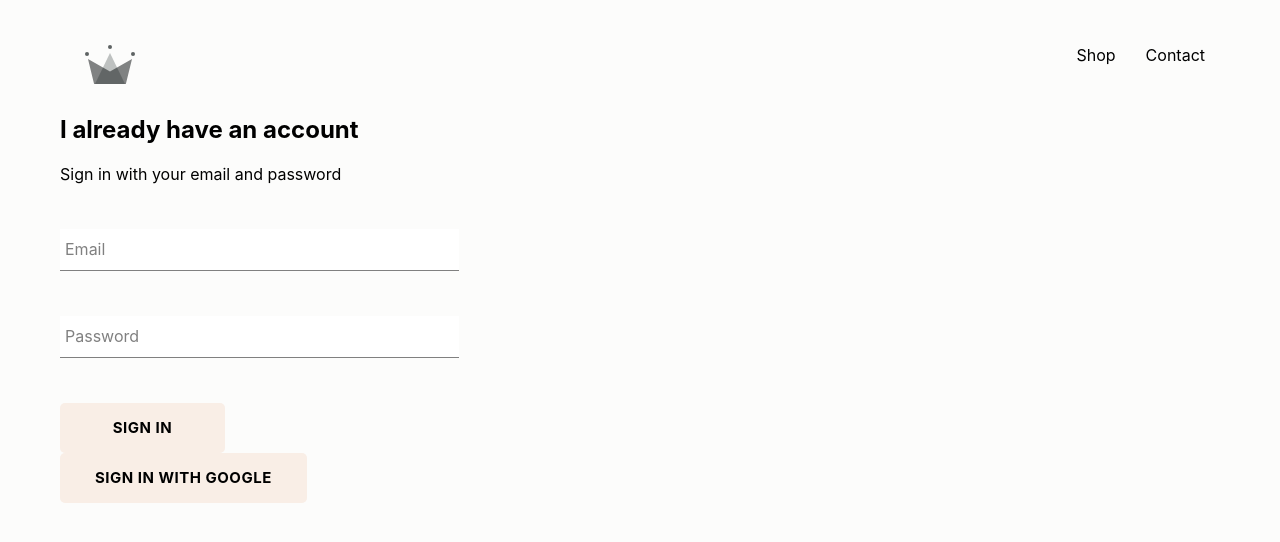
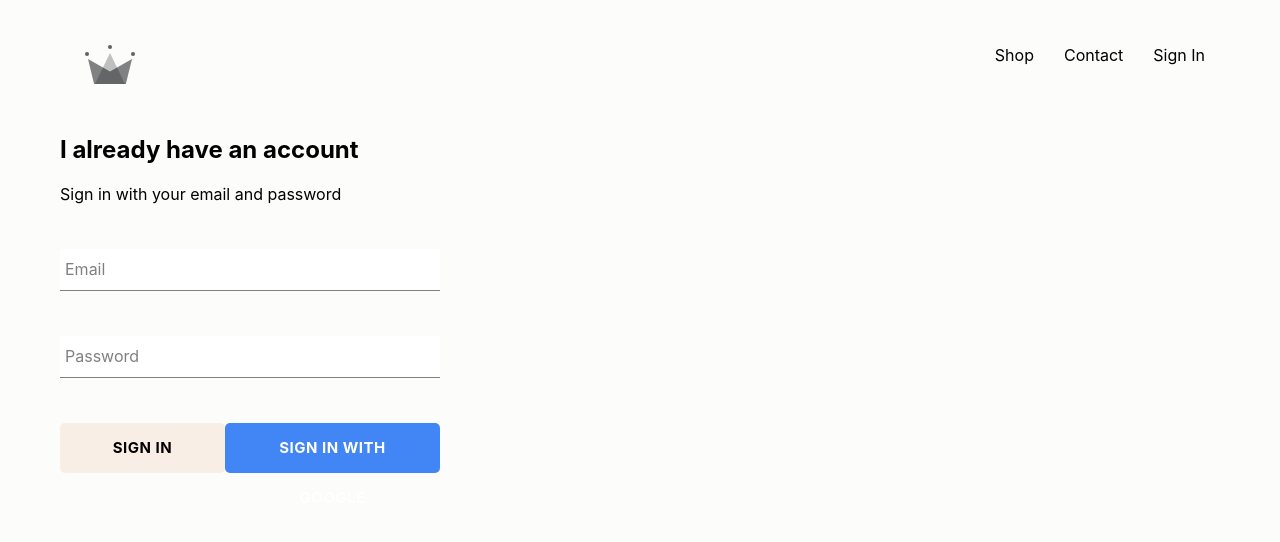
Before and after one commit to henron1/ECommerce-FullStack, a React (Create React App) app in the folder ecommerce/: page /signin in a window 1280 px wide. Shown: the top 542 px of the page. Built offline with nearby package versions, Linux system fonts and the light colour scheme; no server answers.

Commit message:
updates signin, introduced firebase auth persistance

```diff
--- a/ecommerce/src/App.css
+++ b/ecommerce/src/App.css
@@ -1,10 +1,15 @@
 body {
-	font-family: -apple-system, Roboto, Oxygen, Ubuntu, Cantarell, "Fira Sans", "Droid Sans", "Helvetica Neue", sans-serif;;
+	font-family: -apple-system, Roboto, Oxygen, Ubuntu, Cantarell, "Fira Sans",
+		"Droid Sans", "Helvetica Neue", sans-serif;
 	padding: 20px 60px;
-	background-color:rgb(252,252,251) ;
+	background-color: rgb(252, 252, 251);
 }
 
 a {
 	text-decoration: none;
 	color: black;
 }
+
+* {
+	box-sizing: border-box;
+}
--- a/ecommerce/src/App.js
+++ b/ecommerce/src/App.js
@@ -24,7 +24,6 @@
 		//subscriber to persist user session
 		this.unsubscribeFromAuth = auth.onAuthStateChanged((user) => {
 			this.setState({ currentUser: user });
-			console.log(user);
 		});
 	}
 
@@ -36,7 +35,7 @@
 	render() {
 		return (
 			<div>
-				<Header />
+				<Header currentUser={this.state.currentUser} />
 				<Switch>
 					<Route exact path="/" component={HomePage} />
 					<Route path="/shop" component={ShopPage} />
--- a/ecommerce/src/components/custom-button/custom-button.component.jsx
+++ b/ecommerce/src/components/custom-button/custom-button.component.jsx
@@ -1,10 +1,14 @@
-import React from 'react';
-import './custom-button.styles.scss'
+import React from "react";
+import "./custom-button.styles.scss";
 // pull children off props that are passed into button and then destructure other props and spread that into our buton.
-const CustomButton = ({ children, ...otherProps }) => (
-    <button className='custom-button' {...otherProps} type="submit">
-        {children}
-    </button>
-)
+const CustomButton = ({ children, isGoogleSignIn, ...otherProps }) => (
+	<button
+		className={`${isGoogleSignIn ? "google-sign-in" : ""} custom-button`}
+		{...otherProps}
+		type="submit"
+	>
+		{children}
+	</button>
+);
 
 export default CustomButton;
--- a/ecommerce/src/components/custom-button/custom-button.styles.scss
+++ b/ecommerce/src/components/custom-button/custom-button.styles.scss
@@ -6,19 +6,29 @@
 	line-height: 50px;
 	padding: 0 35px 0 35px;
 	font-size: 15px;
-    background-color: rgb(249,238,230);
+	background-color: rgb(249, 238, 230);
 	color: black;
 	text-transform: uppercase;
-    font-family: -apple-system, Roboto, Oxygen, Ubuntu, Cantarell, "Fira Sans", "Droid Sans", "Helvetica Neue", sans-serif;
+	font-family: -apple-system, Roboto, Oxygen, Ubuntu, Cantarell, "Fira Sans",
+		"Droid Sans", "Helvetica Neue", sans-serif;
 	font-weight: bolder;
 	border: none;
 	cursor: pointer;
 	border-radius: 5px;
 
 	&:hover {
-      background-color:rgb(252,252,250) ;
+		background-color: rgb(252, 252, 250);
 		color: black;
 		border: 1px solid lightgrey;
-      border-radius: 5px
+		border-radius: 5px;
+	}
+	&.google-sign-in {
+		background-color: #4285f4;
+		color: white;
+
+		&:hover {
+			background-color: #357ae8;
+			border: none;
 		}
 	}
+}
--- a/ecommerce/src/components/header/header.component.jsx
+++ b/ecommerce/src/components/header/header.component.jsx
@@ -1,9 +1,10 @@
 import React from "react";
 import { Link } from "react-router-dom";
 import { ReactComponent as Logo } from "../../assets/original.svg";
+import { auth } from "../../firebase/firebase.utils";
 import "./header.styles.scss";
 
-const Header = () => (
+const Header = ({ currentUser }) => (
 	<div className="header">
 		<Link to="/" className="logo-container">
 			<Logo className="logo" />
@@ -15,6 +16,16 @@
 			<Link className="option" to="/contact">
 				Contact
 			</Link>
+			{/* sign out is provided by firebase library */}
+			{currentUser ? (
+				<div className="option" onClick={() => auth.signOut()}>
+					Sign Out
+				</div>
+			) : (
+				<Link className="option" to="/signin">
+					Sign In
+				</Link>
+			)}
 		</div>
 	</div>
 );
--- a/ecommerce/src/components/header/header.styles.scss
+++ b/ecommerce/src/components/header/header.styles.scss
@@ -20,6 +20,7 @@
 
 		.option {
 			padding: 10px 15px;
+			cursor: pointer;
 		}
 	}
 }
--- a/ecommerce/src/components/sign-in/sign-in.component.jsx
+++ b/ecommerce/src/components/sign-in/sign-in.component.jsx
@@ -49,10 +49,12 @@
 						label="Password"
 						required
 					/>
-					<CustomButton type="submit">Sign In</CustomButton>
-					<CustomButton onClick={signInWithGoogle}>
-						Sign In With Google
-					</CustomButton>
+					<div className="buttons">
+						<CustomButton type="submit">Sign In</CustomButton>
+						<CustomButton onClick={signInWithGoogle} isGoogleSignIn>
+							Sign In With Google
+						</CustomButton>
+					</div>
 					{/* <input type="submit" value="Submit Form" /> */}
 				</form>
 			</div>
--- a/ecommerce/src/components/sign-in/sign-in.styles.scss
+++ b/ecommerce/src/components/sign-in/sign-in.styles.scss
@@ -1,3 +1,14 @@
 .sign-in {
-    width: 30vw;
+	width: 380px;
+	display: flex;
+	flex-direction: column;
+
+	.title {
+		margin: 10px 0;
+	}
+
+	.buttons {
+		display: flex;
+		justify-content: space-between;
+	}
 }
```
Lines whose indentation alone changed are shown as unchanged.
